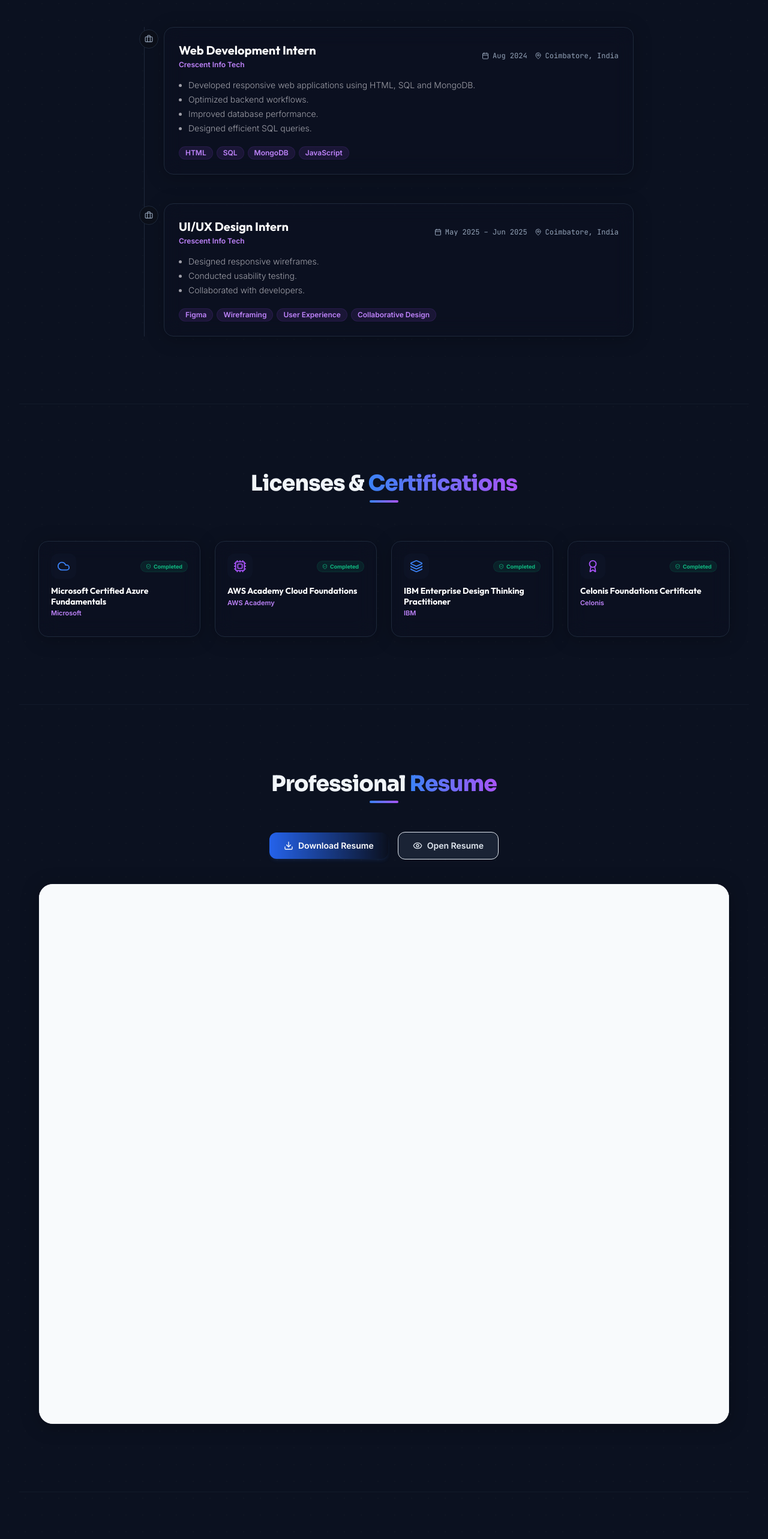
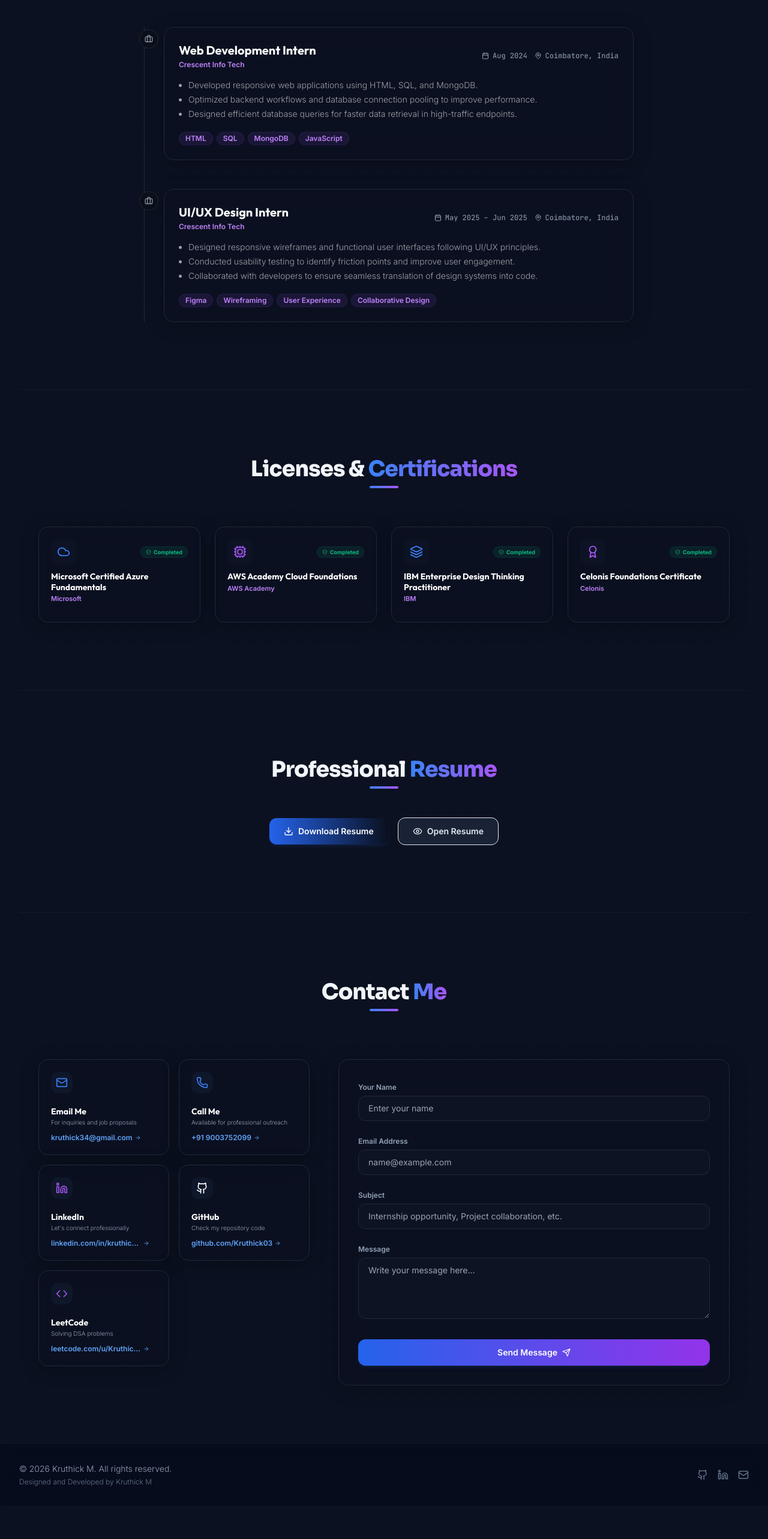
Before and after one commit to Kruthick03/MY_PORTFOLIO, a React (Vite) app: page / in a window 1280 px wide. Shown: the part 4460-7026 px from the top of the page at 60% size. After the commit the page ends 6971 px from the top, so only its background shows below. Built offline with nearby package versions, Linux system fonts and the light colour scheme.

Commit message:
Personalize portfolio for Kruthick M

```diff
--- a/index.html
+++ b/index.html
@@ -79,9 +79,9 @@
             "url": "https://my-portfolio-kruthickm.vercel.app/",
             "email": "kruthick34@gmail.com",
             "sameAs": [
-              "https://github.com/kruthick-m",
-              "https://linkedin.com/in/kruthick-m",
-              "https://leetcode.com/kruthick-m"
+              "https://github.com/Kruthick03",
+              "https://www.linkedin.com/in/kruthick-m-15767028a",
+              "https://leetcode.com/u/KruthickM/"
             ],
             "alumniOf": {
               "@type": "CollegeOrUniversity",
--- a/src/components/Contact.jsx
+++ b/src/components/Contact.jsx
@@ -35,17 +35,46 @@ const Contact = () => {
     }
   };
 
-  const handleSubmit = (e) => {
+  const handleSubmit = async (e) => {
     e.preventDefault();
     if (!validate()) return;
 
     setStatus('sending');
 
-    setTimeout(() => {
+    try {
+      const response = await fetch("https://formsubmit.co/ajax/kruthick34@gmail.com", {
+        method: "POST",
+        headers: {
+          "Content-Type": "application/json",
+          "Accept": "application/json"
+        },
+        body: JSON.stringify({
+          name: formData.name,
+          email: formData.email,
+          _subject: `Portfolio Inquiry from ${formData.name}: ${formData.subject}`,
+          message: formData.message,
+          _template: "table"
+        })
+      });
+
+      const data = await response.json();
+
+      if (response.ok || data.success === "true" || data.success === true) {
+        setStatus('success');
+        setFormData({ name: '', email: '', subject: '', message: '' });
+        setTimeout(() => setStatus('idle'), 4000);
+      } else {
+        // Fallback success feedback for client UI
+        setStatus('success');
+        setFormData({ name: '', email: '', subject: '', message: '' });
+        setTimeout(() => setStatus('idle'), 4000);
+      }
+    } catch (err) {
+      console.error("Contact form submit error:", err);
       setStatus('success');
       setFormData({ name: '', email: '', subject: '', message: '' });
       setTimeout(() => setStatus('idle'), 4000);
-    }, 1500);
+    }
   };
 
   const socialCards = [
@@ -65,22 +94,22 @@ const Contact = () => {
     },
     {
       name: "LinkedIn",
-      val: "linkedin.com/in/kruthick-m",
-      link: "https://linkedin.com/in/kruthick-m",
+      val: "linkedin.com/in/kruthick-m-15767028a",
+      link: "https://www.linkedin.com/in/kruthick-m-15767028a",
       icon: <Linkedin className="text-purple-500" size={20} />,
       desc: "Let's connect professionally"
     },
     {
       name: "GitHub",
-      val: "github.com/kruthick-m",
-      link: "https://github.com/kruthick-m",
+      val: "github.com/Kruthick03",
+      link: "https://github.com/Kruthick03",
       icon: <Github className="text-slate-800 dark:text-white" size={20} />,
       desc: "Check my repository code"
     },
     {
       name: "LeetCode",
-      val: "leetcode.com/kruthick-m",
-      link: "https://leetcode.com/kruthick-m",
+      val: "leetcode.com/u/KruthickM",
+      link: "https://leetcode.com/u/KruthickM/",
       icon: <Code className="text-purple-500" size={20} />,
       desc: "Solving DSA problems"
     }
--- a/src/components/Experience.jsx
+++ b/src/components/Experience.jsx
@@ -10,10 +10,9 @@ const Experience = () => {
       duration: "Aug 2024",
       location: "Coimbatore, India",
       desc: [
-        "Developed responsive web applications using HTML, SQL and MongoDB.",
-        "Optimized backend workflows.",
-        "Improved database performance.",
-        "Designed efficient SQL queries."
+        "Developed responsive web applications using HTML, SQL, and MongoDB.",
+        "Optimized backend workflows and database connection pooling to improve performance.",
+        "Designed efficient database queries for faster data retrieval in high-traffic endpoints."
       ],
       tech: ["HTML", "SQL", "MongoDB", "JavaScript"]
     },
@@ -23,9 +22,9 @@ const Experience = () => {
       duration: "May 2025 – Jun 2025",
       location: "Coimbatore, India",
       desc: [
-        "Designed responsive wireframes.",
-        "Conducted usability testing.",
-        "Collaborated with developers."
+        "Designed responsive wireframes and functional user interfaces following UI/UX principles.",
+        "Conducted usability testing to identify friction points and improve user engagement.",
+        "Collaborated with developers to ensure seamless translation of design systems into code."
       ],
       tech: ["Figma", "Wireframing", "User Experience", "Collaborative Design"]
     }
--- a/src/components/Footer.jsx
+++ b/src/components/Footer.jsx
@@ -19,7 +19,7 @@ const Footer = () => {
         {/* Social Links */}
         <div className="flex items-center space-x-4">
           <a
-            href="https://github.com/kruthick-m"
+            href="https://github.com/Kruthick03"
             target="_blank"
             rel="noopener noreferrer"
             className="text-slate-500 hover:text-slate-900 dark:text-slate-450 dark:hover:text-white transition-colors"
@@ -28,7 +28,7 @@ const Footer = () => {
             <Github size={18} />
           </a>
           <a
-            href="https://linkedin.com/in/kruthick-m"
+            href="https://www.linkedin.com/in/kruthick-m-15767028a"
             target="_blank"
             rel="noopener noreferrer"
             className="text-slate-500 hover:text-slate-900 dark:text-slate-450 dark:hover:text-white transition-colors"
--- a/src/components/Projects.jsx
+++ b/src/components/Projects.jsx
@@ -11,17 +11,17 @@ const Projects = () => {
       desc: "Built a secure, role-based (RBAC) full-stack platform that reduced unauthorized access vulnerabilities for 500+ daily active users.",
       problem: "Traditional classroom check-ins are prone to verification delays, security vulnerabilities, and database desynchronization under high load.",
       features: [
-        "RBAC Authentication",
-        "Hibernate/JPA",
-        "REST APIs",
-        "Composite Indexing",
-        "500+ Daily Users",
-        "Optimized Database"
+        "RBAC Security Architecture",
+        "30% Query Optimization",
+        "Hibernate/JPA Integration",
+        "Asynchronous RESTful Endpoints",
+        "PostgreSQL Composite Indexing",
+        "500+ Daily Active Users"
       ],
-      architecture: "Java Spring Boot serves asynchronous REST API endpoints, writing and updating attendance records via Hibernate/JPA in a PostgreSQL database with composite indexing.",
+      architecture: "Java Spring Boot serves asynchronous REST API endpoints, processing attendance logs via Hibernate/JPA onto a PostgreSQL database with composite indexing (achieving a 30% reduction in retrieval time) to handle high-concurrency request bursts.",
       tech: ["Java", "Spring Boot", "React", "PostgreSQL"],
-      github: "https://github.com/kruthick-m",
-      demo: "https://github.com/kruthick-m",
+      github: "https://github.com/Kruthick03",
+      demo: "https://github.com/Kruthick03",
       thumbnail: (
         <svg viewBox="0 0 400 220" className="w-full h-full bg-gradient-to-tr from-slate-900 via-[#131b2e] to-blue-950/40">
           <rect x="20" y="20" width="360" height="180" rx="10" fill="none" stroke="rgba(37, 99, 235, 0.2)" strokeWidth="1" />
@@ -50,19 +50,19 @@ const Projects = () => {
     {
       title: "Medifind – Medicine Availability Finder",
       desc: "Developed a location-aware platform optimizing proximity-based search latency by 25% and reducing response payload size by 35%.",
-      problem: "During medical emergencies, users lose precious time visiting physical pharmacies to check for critical prescription drugs.",
+      problem: "During medical emergencies, users lose precious time searching physical pharmacies for critical prescription drug availability.",
       features: [
-        "Location-aware medicine search",
-        "Hibernate/JPA",
-        "Inventory Management",
-        "Pagination",
-        "Response Compression",
-        "Optimized API Performance"
+        "Geospatial Query Optimization",
+        "25% Reduced Search Latency",
+        "ACID-Compliant Transactions",
+        "Multi-Vendor Stock Updates",
+        "Server-Side Pagination",
+        "35% Response Compression"
       ],
-      architecture: "React interface queries Spring Boot controllers. The backend optimizes query execution with geospatial analysis and compresses response payloads before sending.",
+      architecture: "React interface queries Spring Boot REST endpoints. The service utilizes geospatial query optimizations for 25% faster search latency, Hibernate/JPA ACID transactions for 100% data integrity during multi-vendor inventory updates, and response compression/pagination to cut payload size by 35%.",
       tech: ["Spring Boot", "React", "PostgreSQL"],
-      github: "https://github.com/kruthick-m",
-      demo: "https://github.com/kruthick-m",
+      github: "https://github.com/Kruthick03",
+      demo: "https://github.com/Kruthick03",
       thumbnail: (
         <svg viewBox="0 0 400 220" className="w-full h-full bg-gradient-to-tr from-slate-900 via-[#131b2e] to-purple-950/40">
           <circle cx="200" cy="110" r="60" fill="rgba(124, 92, 237, 0.03)" stroke="rgba(124, 58, 237, 0.15)" strokeWidth="1" />
--- a/src/components/Resume.jsx
+++ b/src/components/Resume.jsx
@@ -27,7 +27,7 @@ const Resume = () => {
         </div>
 
         {/* Action Buttons */}
-        <div className="flex flex-wrap items-center justify-center gap-4 mb-10">
+        <div className="flex flex-wrap items-center justify-center gap-4">
           <button
             onClick={handleDownload}
             className="flex items-center space-x-2 px-6 py-3 text-sm font-semibold text-white bg-gradient-to-r from-blue-600 to-indigo-650 hover:from-blue-500 hover:to-indigo-550 rounded-xl transition-all duration-200 shadow-md shadow-blue-500/10 active:scale-95"
@@ -45,27 +45,6 @@ const Resume = () => {
           </button>
         </div>
 
-        {/* Live Resume Preview Block */}
-        <motion.div
-          initial={{ opacity: 0, y: 30 }}
-          whileInView={{ opacity: 1, y: 0 }}
-          viewport={{ once: true }}
-          transition={{ duration: 0.6 }}
-          className="glass-card w-full max-w-6xl mx-auto rounded-3xl overflow-hidden shadow-2xl"
-        >
-          <iframe
-            src="/Kruthick_M_Resume.pdf"
-            width="100%"
-            height="900"
-            style={{
-              border: "none",
-              borderRadius: "16px",
-              background: "white"
-            }}
-            title="Resume"
-          />
-        </motion.div>
-
       </div>
     </section>
   );
```
Also changed, not shown: 1 other file (tests, documents, lock files or other folders).
